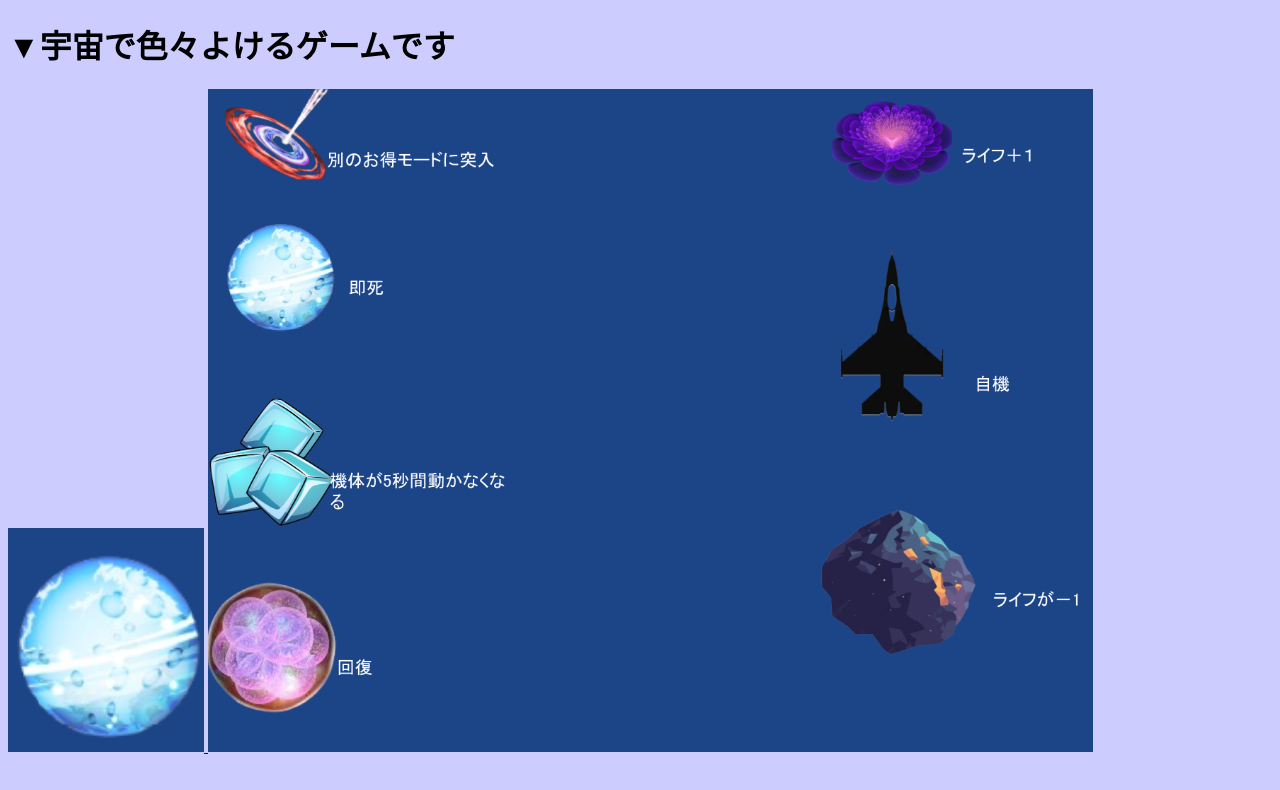
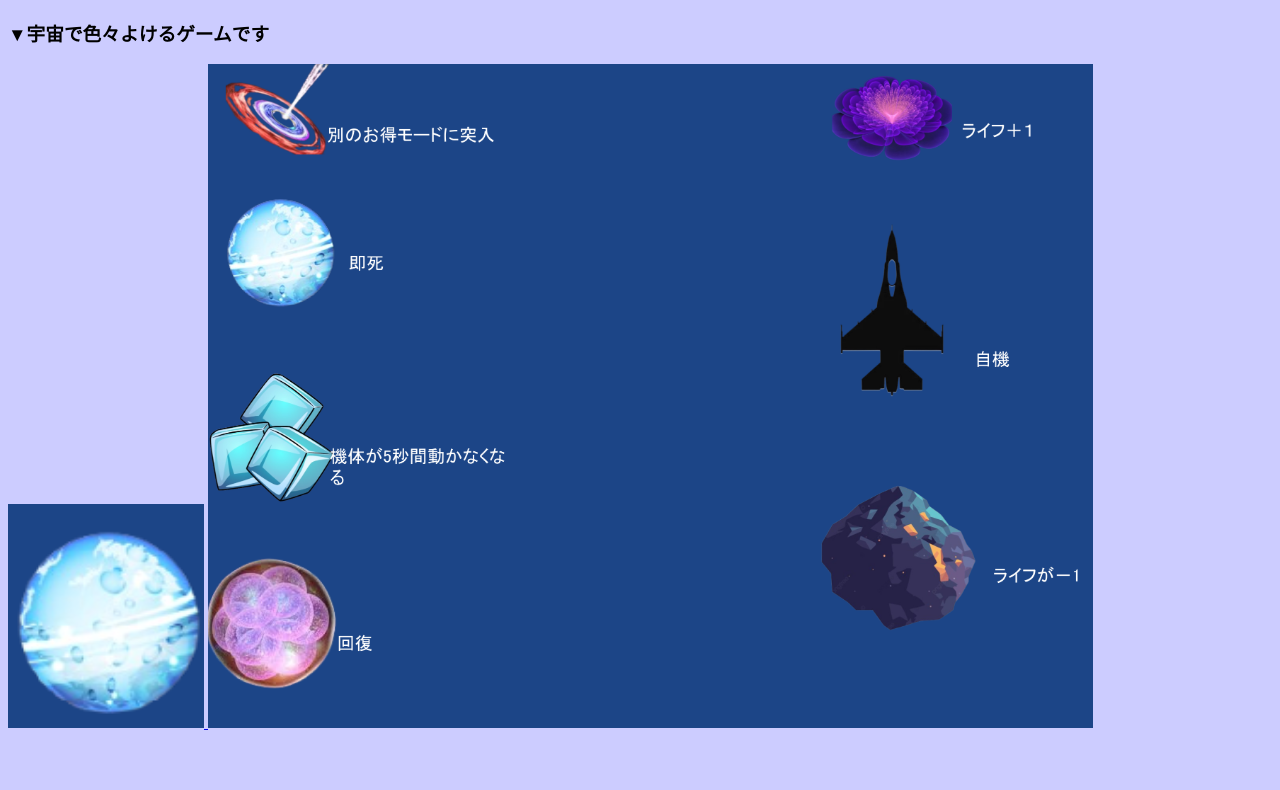
Before and after one commit to pentagonTOIN/Pentagon_game, a plain HTML site: page index.html in a window 1280 px wide. Drawn offline with Linux system fonts and the light colour scheme.

Commit message:
Update index.html

```diff
--- a/index.html
+++ b/index.html
@@ -10,7 +10,7 @@
         </style>
     </head>
     <body>
-        <h1>▼宇宙で色々よけるゲームです</h1>
+        <h3>▼宇宙で色々よけるゲームです</h3>
         <a href="STAR.html">
             <img src="STAR_icon.png">
         </a>
```
